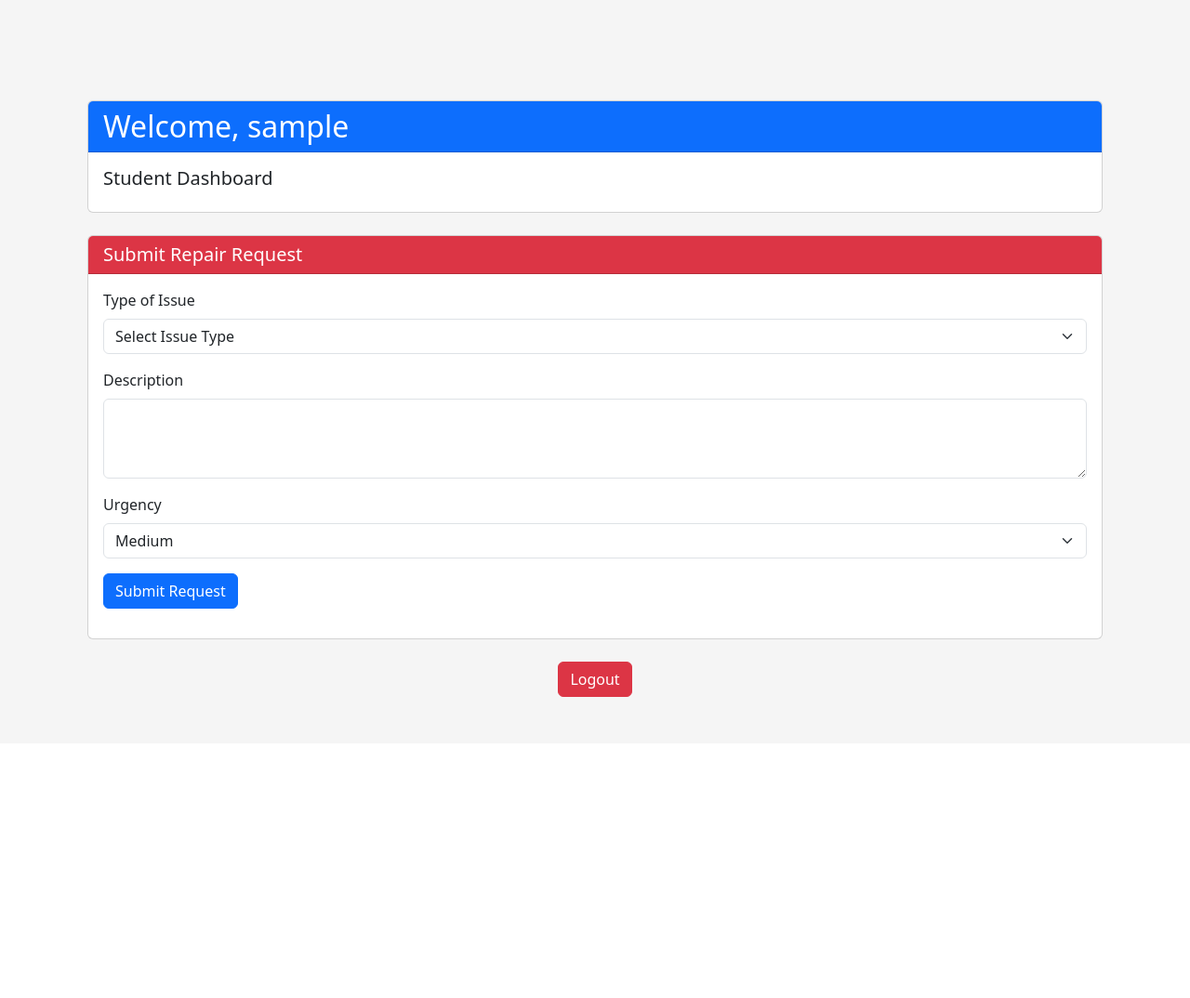
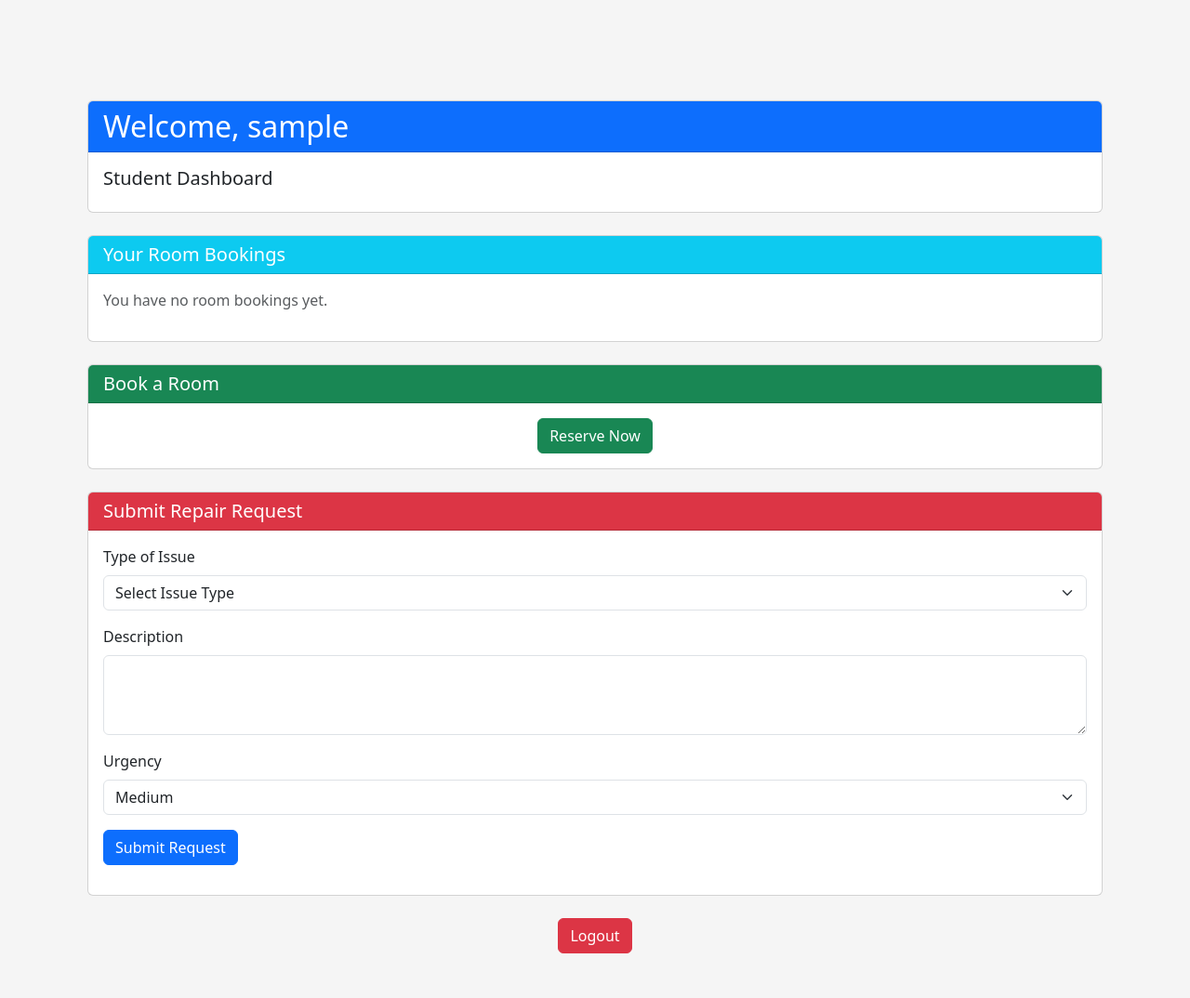
Before and after one commit to admsht/cs451-team-project, a Flask app: page /student/dashboard in a window 1280 px wide. Shown: the whole page at 93% size. Before the commit the page ends 750 px from the top, so only its background shows below. Run offline with Flask 3, Linux system fonts and the light colour scheme; the visitor is signed in with stand-in values (Sample User, id 1).

Commit message:
Add files via upload

```diff
--- a/Project/templates/student_dashboard.html
+++ b/Project/templates/student_dashboard.html
@@ -10,6 +10,37 @@
         </div>
         <div class="card-body">
             <h5 class="card-title">Student Dashboard</h5>
+        </div>
+    </div>
+
+    <div class="card mb-4">
+        <div class="card-header bg-info text-white">
+            <h5 class="mb-0">Your Room Bookings</h5>
+        </div>
+        <div class="card-body">
+            {% if bookings %}
+                <ul class="list-group">
+                    {% for b in bookings %}
+                        <li class="list-group-item d-flex justify-content-between align-items-center">
+                            Room {{ b.roomNumber }} on {{ b.bookingDate }}
+                            <span class="badge bg-{{ b.status=='Confirmed' and 'success' or (b.status=='Pending' and 'warning' or 'secondary') }}">
+                                {{ b.status }}
+                            </span>
+                        </li>
+                    {% endfor %}
+                </ul>
+            {% else %}
+                <p class="text-muted">You have no room bookings yet.</p>
+            {% endif %}
+        </div>
+    </div>
+
+    <div class="card mb-4">
+        <div class="card-header bg-success text-white">
+            <h5 class="mb-0">Book a Room</h5>
+        </div>
+        <div class="card-body text-center">
+            <a href="{{ url_for('book_room') }}" class="btn btn-success">Reserve Now</a>
         </div>
     </div>
 
```
